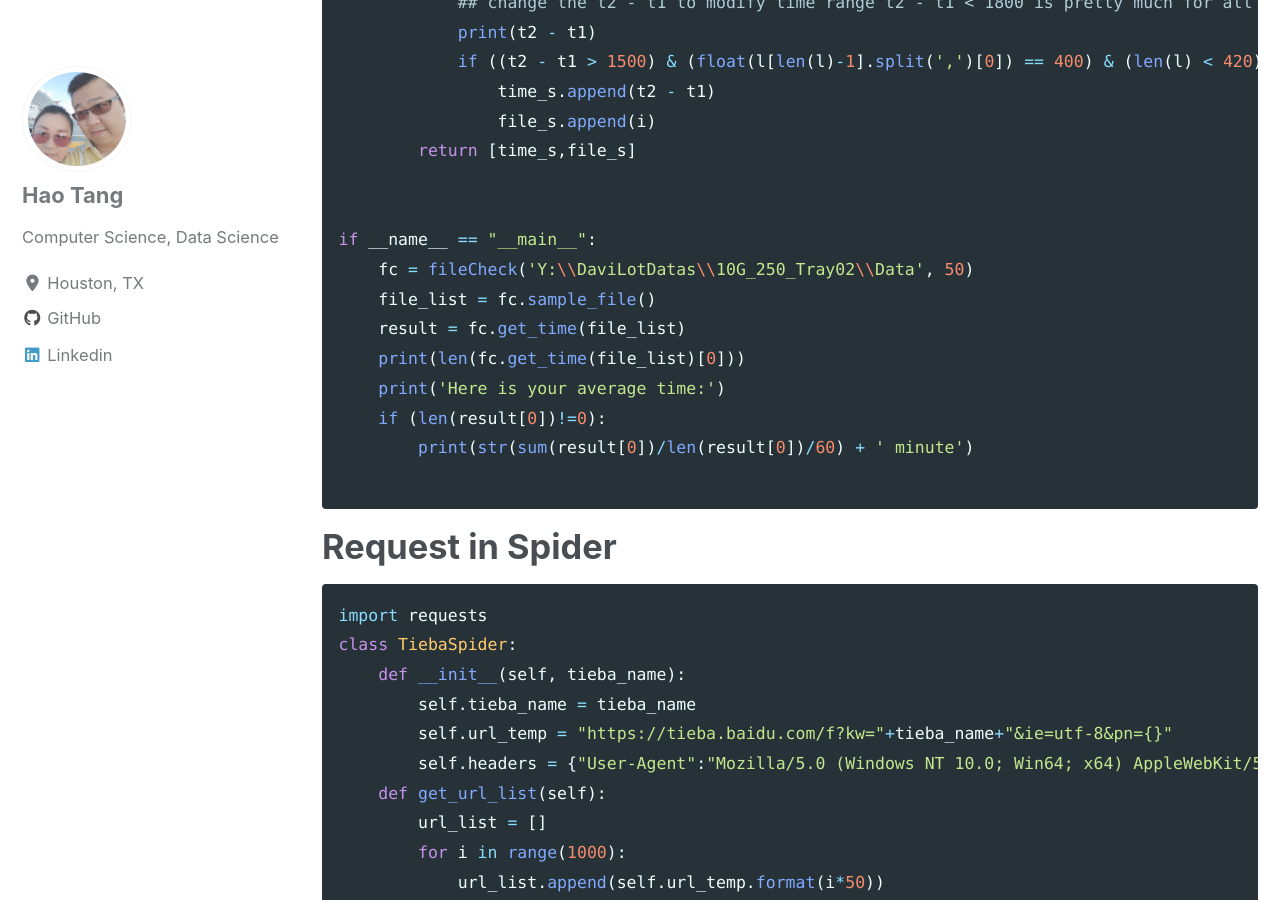
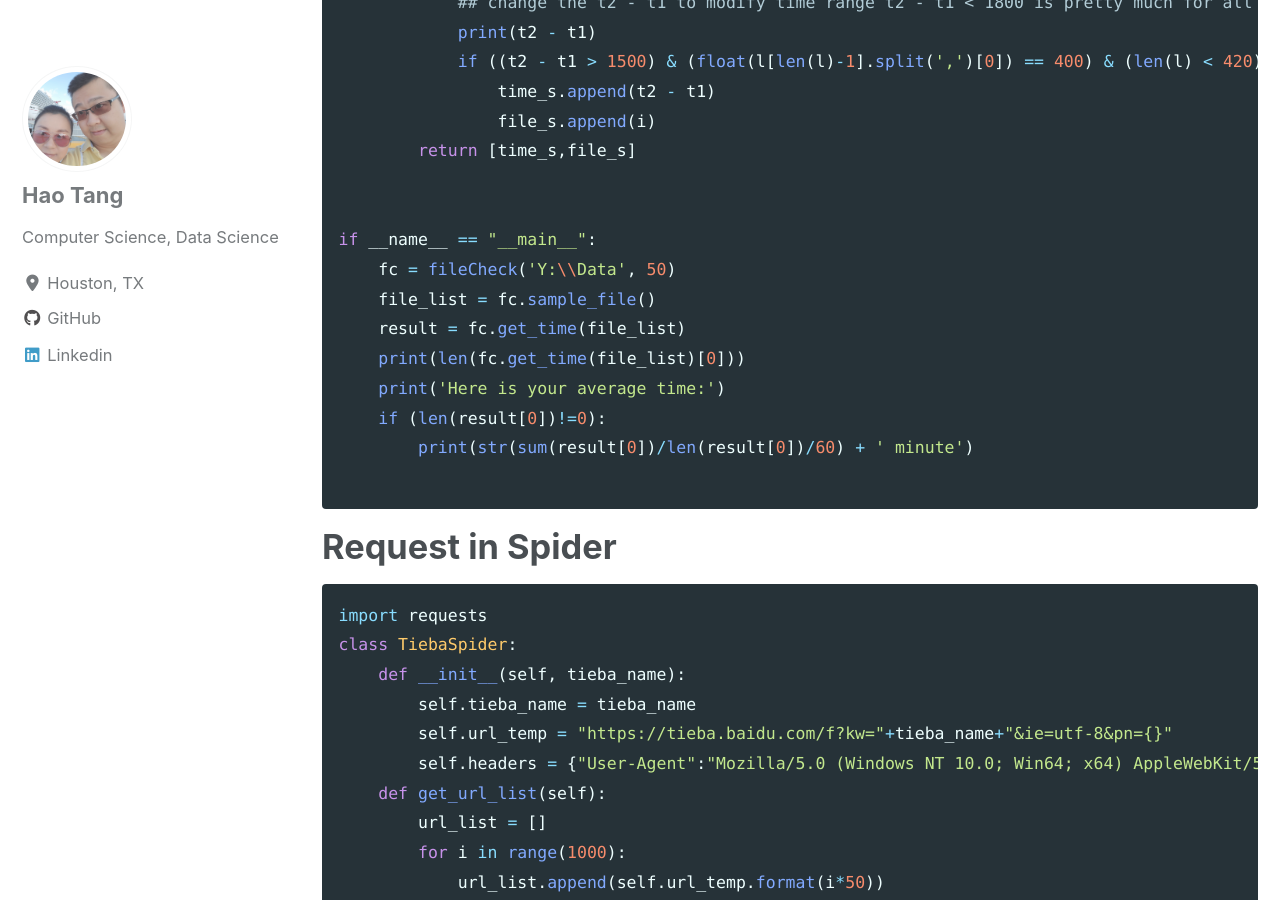
Before and after one commit to tanghao205/tanghao205.github.io, a Jekyll site: the page built from _pages/coding.md, in a window 1280 px wide and 900 px high, scrolled down 2115 px. Built offline with Jekyll 4.4.1, drawn with Linux system fonts in a browser that asks for light colours; cached includes are drawn as plain includes; nearby versions of some CDN libraries.

Commit message:
Update coding.md

```diff
--- a/_pages/coding.md
+++ b/_pages/coding.md
@@ -72,7 +72,7 @@ class fileCheck:
 
 
 if __name__ == "__main__":
-    fc = fileCheck('Y:\\DaviLotDatas\\10G_250_Tray02\\Data', 50)
+    fc = fileCheck('Y:\\Data', 50)
     file_list = fc.sample_file()
     result = fc.get_time(file_list)
     print(len(fc.get_time(file_list)[0]))
```
